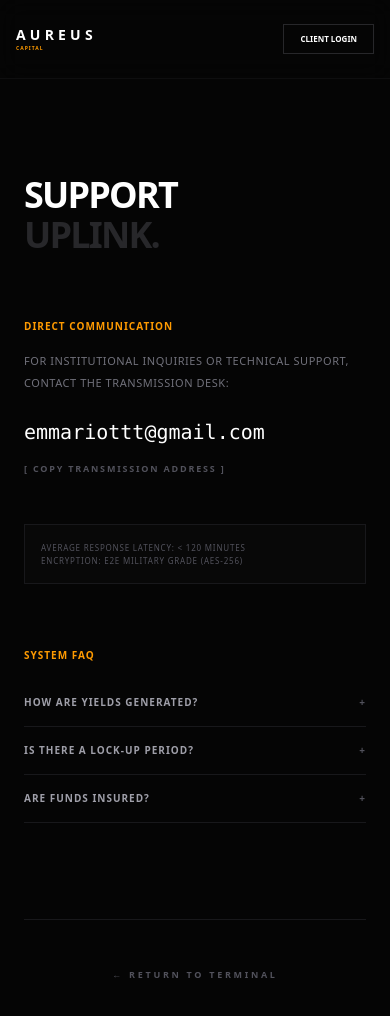
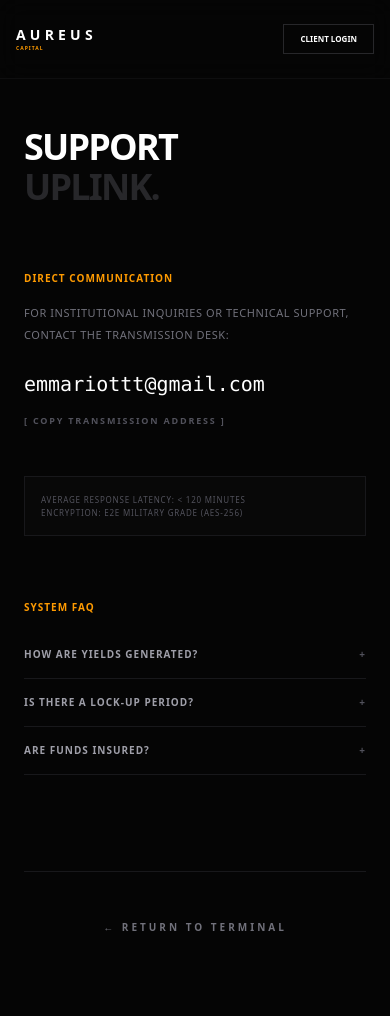
Before and after one commit to cboi019/Project-Aureus, a React (Vite) app in the folder client/: page /contact in a window 390 px wide. Shown: the top 1016 px of the page. Built offline with nearby package versions, Linux system fonts and the light colour scheme.

Commit message:
fix: optimize mobile header scaling and force scroll-to-top on terminal return

```diff
--- a/client/src/pages/Contact.jsx
+++ b/client/src/pages/Contact.jsx
@@ -1,5 +1,5 @@
 import { motion } from 'framer-motion';
-import { Link } from 'react-router-dom';
+import { Link, useNavigate } from 'react-router-dom';
 import { useState } from 'react';
 
 const FAQ_DATA = [
@@ -11,6 +11,14 @@ const FAQ_DATA = [
 export default function Contact() {
   const [openFaq, setOpenFaq] = useState(null);
   const [copied, setCopied] = useState(false);
+  const navigate = useNavigate();
+
+  // Force scroll to top on navigation
+  const handleReturn = (e) => {
+    e.preventDefault();
+    window.scrollTo(0, 0);
+    navigate('/');
+  };
 
   const handleCopy = () => {
     navigator.clipboard.writeText('emmariottt@gmail.com');
@@ -20,26 +28,28 @@ export default function Contact() {
 
   return (
     <div className="min-h-screen bg-[#050505] text-white font-sans selection:bg-amber-500 selection:text-black">
-      {/* Navigation - Streamlined for small screens */}
+      {/* Navigation - Responsive & Scaled */}
       <nav className="flex justify-between items-center px-4 md:px-12 py-6 md:py-8 border-b border-zinc-900/50 backdrop-blur-md sticky top-0 z-50">
-        <Link to="/" className="flex flex-col shrink-0">
+        <div onClick={handleReturn} className="flex flex-col shrink-0 cursor-pointer">
           <span className="text-sm md:text-lg font-bold tracking-[0.3em] md:tracking-[0.5em] uppercase">AUREUS</span>
           <span className="hidden md:block text-[7px] text-amber-500 tracking-[0.4em] uppercase font-black">Capital Management</span>
           <span className="md:hidden text-[5px] text-amber-500 tracking-[0.2em] uppercase font-black">Capital</span>
-        </Link>
+        </div>
 
         <div className="flex items-center gap-4 md:gap-6">
-          {/* Desktop Only Back Link */}
-          <Link to="/" className="hidden md:block text-[9px] text-zinc-500 hover:text-white uppercase font-black transition-colors tracking-widest cursor-pointer">
+          <button
+            onClick={handleReturn}
+            className="hidden md:block text-[9px] text-zinc-500 hover:text-white uppercase font-black transition-colors tracking-widest"
+          >
             ← Back to Terminal
-          </Link>
+          </button>
           <Link to="/login" className="text-[8px] md:text-[9px] border border-zinc-800 px-4 md:px-6 py-2 uppercase font-black hover:bg-white hover:text-black transition-all">
             Client Login
           </Link>
         </div>
       </nav>
 
-      <div className="max-w-4xl mx-auto px-6 py-24">
+      <div className="max-w-4xl mx-auto px-6 py-12 md:py-24">
         <motion.div
           initial={{ opacity: 0, y: 20 }}
           animate={{ opacity: 1, y: 0 }}
@@ -48,6 +58,7 @@ export default function Contact() {
           <h1 className="text-4xl md:text-7xl font-bold tracking-tighter uppercase mb-16">Support <br/><span className="text-zinc-800">Uplink.</span></h1>
 
           <div className="grid md:grid-cols-2 gap-16 mb-24">
+            {/* Left Column: Email & Copy */}
             <div>
               <h4 className="text-amber-500 text-[10px] font-black tracking-widest uppercase mb-4">Direct Communication</h4>
               <p className="text-zinc-500 text-[11px] uppercase tracking-wider leading-loose mb-6">
@@ -79,6 +90,7 @@ export default function Contact() {
               </div>
             </div>
 
+            {/* Right Column: FAQ */}
             <div>
               <h4 className="text-amber-500 text-[10px] font-black tracking-widest uppercase mb-8">System FAQ</h4>
               <div className="space-y-4">
@@ -95,7 +107,7 @@ export default function Contact() {
                       <motion.p
                         initial={{ opacity: 0, height: 0 }}
                         animate={{ opacity: 1, height: 'auto' }}
-                        className="mt-4 text-[9px] text-zinc-500 uppercase leading-relaxed tracking-wider"
+                        className="mt-4 text-[9px] text-zinc-500 uppercase leading-relaxed tracking-wider overflow-hidden"
                       >
                         {faq.a}
                       </motion.p>
@@ -106,11 +118,14 @@ export default function Contact() {
             </div>
           </div>
 
-          {/* Mobile Only Back Link - Neatly positioned at the bottom */}
-          <div className="md:hidden mt-12 flex justify-center border-t border-zinc-900 pt-12">
-             <Link to="/" className="text-[9px] text-zinc-600 hover:text-white uppercase font-black transition-colors tracking-[0.3em] flex items-center gap-2">
+          {/* Mobile Back Link positioned at content bottom */}
+          <div className="md:hidden mt-12 flex justify-center border-t border-zinc-900 pt-12 pb-24">
+             <button
+                onClick={handleReturn}
+                className="text-[10px] text-zinc-500 hover:text-white uppercase font-black transition-colors tracking-[0.3em] flex items-center gap-2"
+             >
                 ← Return to Terminal
-             </Link>
+             </button>
           </div>
         </motion.div>
       </div>
```
